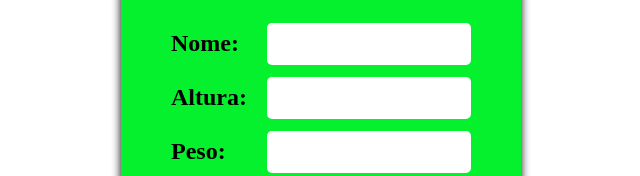
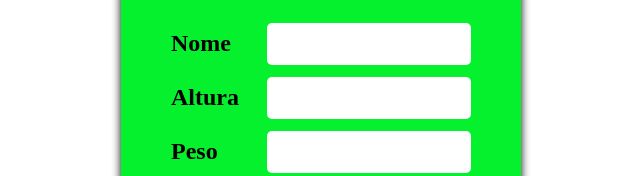
Before and after one commit to AdrianaRoza/calcular-imc, a plain HTML site: page index.html in a window 1280 px wide. Shown: the part 245-421 px from the top of the page, 327-967 px from the left. Drawn offline with Linux system fonts and the light colour scheme.

Commit message:
refactor

```diff
--- a/index.html
+++ b/index.html
@@ -11,15 +11,15 @@
     <div class="container">
       <div class="title">Calcular - IMC</div>
       <div class="input">
-        <label>Nome:</label>
+        <label>Nome</label>
         <input type="text" id="nome">
       </div>
       <div class="input">
-        <label>Altura:</label>
+        <label>Altura</label>
         <input type="number" id="altura">
       </div>
       <div class="input">
-        <label>Peso:</label>
+        <label>Peso</label>
         <input type="number" id="peso">
       </div>
       <button id="calcular">Calcular</button>
```
